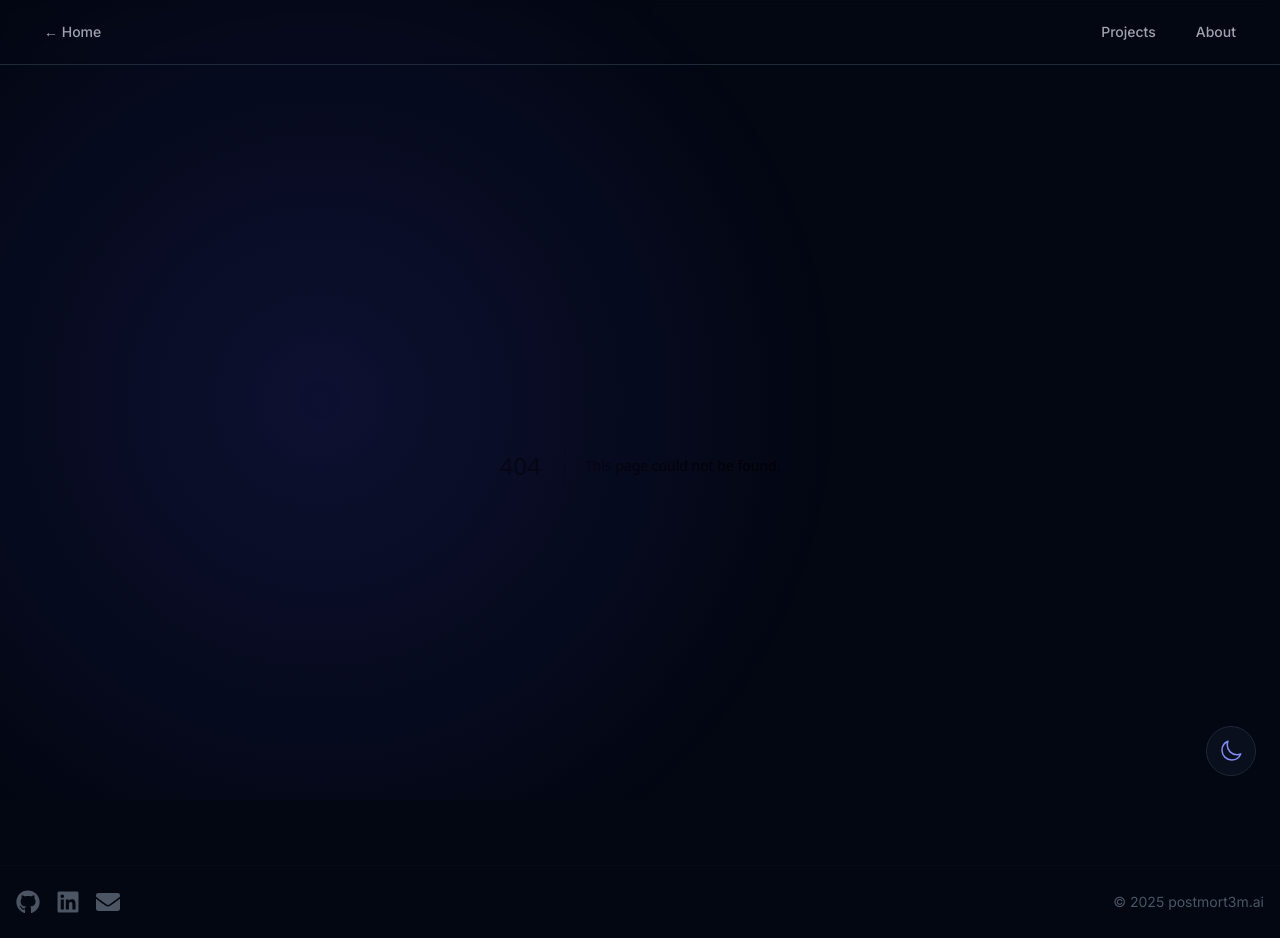
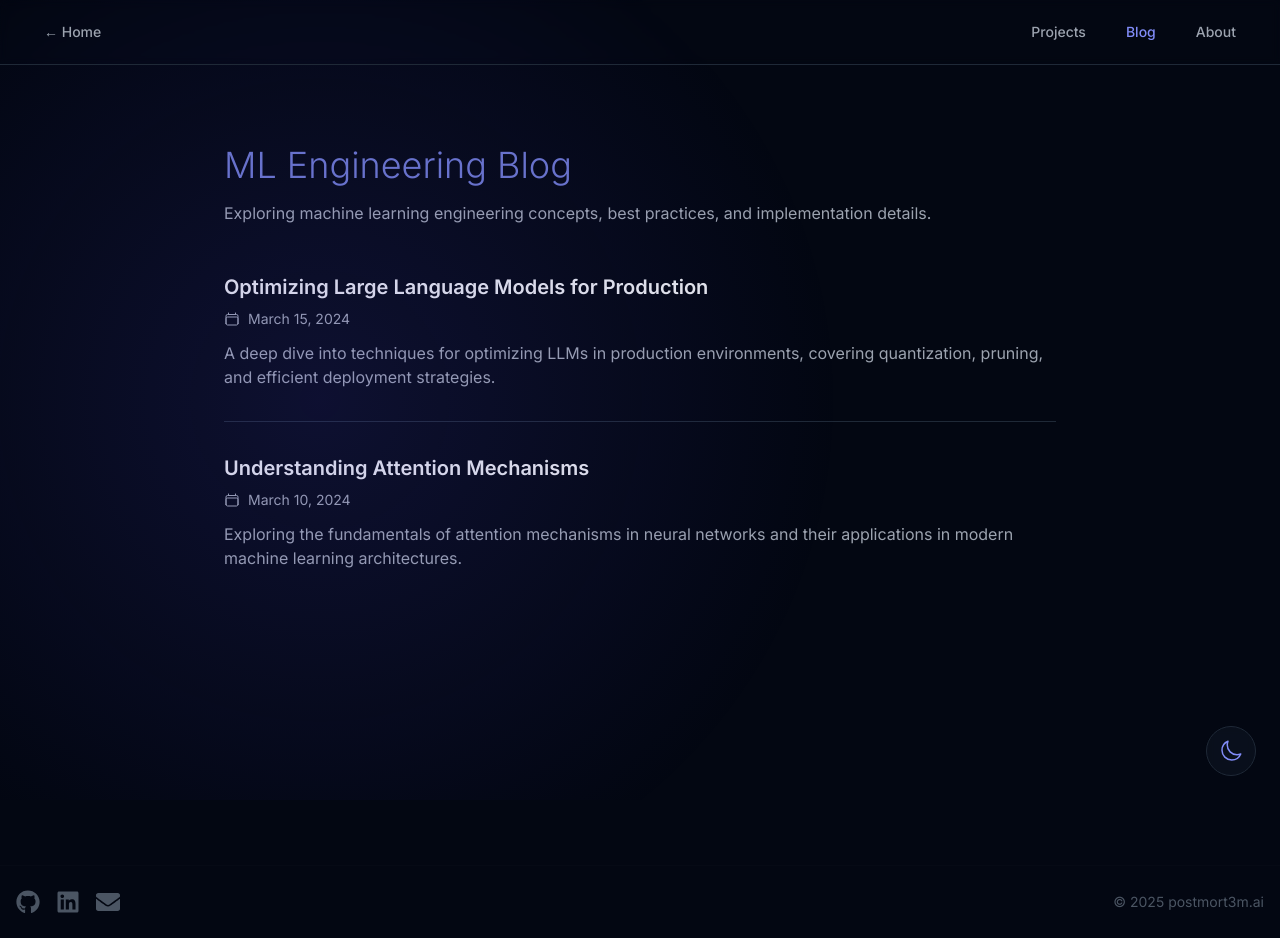
Before and after one commit to esceptico/website, a Next.js app: page /blog in a window 1280 px wide. Before the commit this address had no page. Built offline with nearby package versions, Linux system fonts and the light colour scheme.

Commit message:
Add Blog pages for MLE and Photography modes with dynamic content and routing

```diff
--- /dev/null
+++ b/src/app/blog/[slug]/page.tsx
@@ -0,0 +1,135 @@
+'use client';
+
+import { motion } from 'framer-motion';
+import { useThemeStore } from '@/store/theme';
+import { SectionHeader } from '@/components/SectionHeader';
+import { CalendarIcon } from '@heroicons/react/24/outline';
+import { useParams, useRouter } from 'next/navigation';
+import { useEffect } from 'react';
+
+// This would typically come from a CMS or database
+const allPosts = {
+  'optimizing-llm-production': {
+    title: 'Optimizing Large Language Models for Production',
+    date: '2024-03-15',
+    content: `
+      Content for optimizing LLMs article would go here.
+      This is just a placeholder for now.
+      In a real application, this would be fetched from a CMS or database.
+    `,
+    mode: 'mle'
+  },
+  'understanding-attention-mechanisms': {
+    title: 'Understanding Attention Mechanisms',
+    date: '2024-03-10',
+    content: `
+      Content for attention mechanisms article would go here.
+      This is just a placeholder for now.
+      In a real application, this would be fetched from a CMS or database.
+    `,
+    mode: 'mle'
+  },
+  'urban-light-photography': {
+    title: 'Finding Light in Urban Landscapes',
+    date: '2024-03-12',
+    content: `
+      Content for urban photography article would go here.
+      This is just a placeholder for now.
+      In a real application, this would be fetched from a CMS or database.
+    `,
+    mode: 'photography'
+  },
+  'street-photography-guide': {
+    title: 'The Art of Street Photography',
+    date: '2024-03-08',
+    content: `
+      Content for street photography article would go here.
+      This is just a placeholder for now.
+      In a real application, this would be fetched from a CMS or database.
+    `,
+    mode: 'photography'
+  }
+} as const;
+
+type PostSlug = keyof typeof allPosts;
+
+export default function BlogPost() {
+  const mode = useThemeStore(state => state.mode);
+  const router = useRouter();
+  const params = useParams();
+  const slug = params.slug as PostSlug;
+  const post = allPosts[slug];
+
+  useEffect(() => {
+    if (post && post.mode !== mode) {
+      router.push('/blog');
+    }
+  }, [post, mode, router]);
+
+  if (!post || post.mode !== mode) {
+    return (
+      <div className="min-h-screen p-8 bg-[var(--theme-bg-primary)]">
+        <div className="max-w-4xl mx-auto px-4 py-12 sm:px-6 lg:px-8">
+          <h1 className="text-[var(--theme-text-primary)]">Post not found</h1>
+          <p className="mt-4 text-[var(--theme-text-secondary)]">
+            This post doesn't exist or isn't available in the current mode.
+          </p>
+          <div className="mt-8">
+            <a
+              href="/blog"
+              className="inline-flex items-center text-sm text-[var(--theme-text-secondary)] hover:text-[var(--theme-accent-primary)] transition-colors"
+            >
+              ← Back to blog
+            </a>
+          </div>
+        </div>
+      </div>
+    );
+  }
+
+  return (
+    <div className="min-h-screen p-8 bg-[var(--theme-bg-primary)]">
+      <div className="max-w-4xl mx-auto px-4 py-12 sm:px-6 lg:px-8">
+        <motion.article
+          initial={{ opacity: 0, y: 20 }}
+          animate={{ opacity: 1, y: 0 }}
+          transition={{ duration: 0.5 }}
+        >
+          <div className="mb-8">
+            <SectionHeader
+              title={post.title}
+              as="h1"
+              variant="primary"
+              useAccentColor
+            />
+            <div className="mt-4 flex items-center gap-2 text-sm text-[var(--theme-text-secondary)]">
+              <CalendarIcon className="h-4 w-4" />
+              <time dateTime={post.date}>
+                {new Date(post.date).toLocaleDateString('en-US', {
+                  year: 'numeric',
+                  month: 'long',
+                  day: 'numeric'
+                })}
+              </time>
+            </div>
+          </div>
+
+          <div className="prose prose-lg dark:prose-invert prose-primary max-w-none">
+            <p className="text-[var(--theme-text-secondary)]">
+              {post.content}
+            </p>
+          </div>
+
+          <div className="mt-8 pt-8 border-t border-[var(--theme-border)]">
+            <a
+              href="/blog"
+              className="inline-flex items-center text-sm text-[var(--theme-text-secondary)] hover:text-[var(--theme-accent-primary)] transition-colors"
+            >
+              ← Back to blog
+            </a>
+          </div>
+        </motion.article>
+      </div>
+    </div>
+  );
+}
--- /dev/null
+++ b/src/app/blog/page.tsx
@@ -0,0 +1,105 @@
+'use client';
+
+import { motion } from 'framer-motion';
+import { SectionHeader } from '@/components/SectionHeader';
+import { CalendarIcon } from '@heroicons/react/24/outline';
+import Link from 'next/link';
+import { useThemeStore } from '@/store/theme';
+
+const mlePosts = [
+  {
+    id: 1,
+    title: 'Optimizing Large Language Models for Production',
+    description: 'A deep dive into techniques for optimizing LLMs in production environments, covering quantization, pruning, and efficient deployment strategies.',
+    date: '2024-03-15',
+    slug: 'optimizing-llm-production'
+  },
+  {
+    id: 2,
+    title: 'Understanding Attention Mechanisms',
+    description: 'Exploring the fundamentals of attention mechanisms in neural networks and their applications in modern machine learning architectures.',
+    date: '2024-03-10',
+    slug: 'understanding-attention-mechanisms'
+  }
+];
+
+const photoPosts = [
+  {
+    id: 1,
+    title: 'Finding Light in Urban Landscapes',
+    description: 'Tips and techniques for capturing compelling urban photography, with a focus on natural and artificial lighting.',
+    date: '2024-03-12',
+    slug: 'urban-light-photography'
+  },
+  {
+    id: 2,
+    title: 'The Art of Street Photography',
+    description: 'A guide to capturing authentic moments in street photography, including composition techniques and ethical considerations.',
+    date: '2024-03-08',
+    slug: 'street-photography-guide'
+  }
+];
+
+function BlogPost({ post, index }: { post: any; index: number }) {
+  return (
+    <motion.div
+      initial={{ opacity: 0, x: 50 }}
+      animate={{ opacity: 1, x: 0 }}
+      transition={{ duration: 0.5, delay: index * 0.1 }}
+      className="mb-8 pb-8 border-b border-[var(--theme-border)] last:border-b-0"
+    >
+      <Link href={`/blog/${post.slug}`} className="group">
+        <h2 className="text-xl font-semibold mb-2 text-[var(--theme-text-primary)] group-hover:text-[var(--theme-accent-primary)] transition-colors">
+          {post.title}
+        </h2>
+        <div className="flex items-center gap-2 text-sm text-[var(--theme-text-secondary)] mb-3">
+          <CalendarIcon className="h-4 w-4" />
+          <time dateTime={post.date}>
+            {new Date(post.date).toLocaleDateString('en-US', {
+              year: 'numeric',
+              month: 'long',
+              day: 'numeric'
+            })}
+          </time>
+        </div>
+        <p className="text-[var(--theme-text-secondary)]">
+          {post.description}
+        </p>
+      </Link>
+    </motion.div>
+  );
+}
+
+export default function Blog() {
+  const mode = useThemeStore(state => state.mode);
+
+  const posts = mode === 'mle' ? mlePosts : photoPosts;
+  const title = mode === 'mle' ? 'ML Engineering Blog' : 'Photography Blog';
+  const description = mode === 'mle'
+    ? 'Exploring machine learning engineering concepts, best practices, and implementation details.'
+    : 'A collection of photography insights, techniques, and personal experiences.';
+
+  return (
+    <div className="min-h-screen p-8 bg-[var(--theme-bg-primary)]">
+      <div className="max-w-4xl mx-auto px-4 py-12 sm:px-6 lg:px-8">
+        <div className="mb-12">
+          <SectionHeader
+            title={title}
+            as="h1"
+            variant="primary"
+            useAccentColor
+          />
+          <p className="mt-4 text-[var(--theme-text-secondary)]">
+            {description}
+          </p>
+        </div>
+
+        <div className="space-y-8">
+          {posts.map((post, index) => (
+            <BlogPost key={post.id} post={post} index={index} />
+          ))}
+        </div>
+      </div>
+    </div>
+  );
+}
--- a/src/components/Navigation.tsx
+++ b/src/components/Navigation.tsx
@@ -11,8 +11,8 @@ export default function Navigation() {
   if (pathname === '/') return null;
 
   const modeLinks = mode === 'mle'
-    ? [{ href: '/projects', label: 'Projects' }, { href: '/about', label: 'About' }]
-    : [{ href: '/portfolio', label: 'Portfolio' }, { href: '/about', label: 'About' }];
+    ? [{ href: '/projects', label: 'Projects' }, { href: '/blog', label: 'Blog' }, { href: '/about', label: 'About' }]
+    : [{ href: '/portfolio', label: 'Portfolio' }, { href: '/blog', label: 'Blog' }, { href: '/about', label: 'About' }];
 
   return (
     <nav className="sticky top-0 z-50 backdrop-blur-sm border-b border-[var(--theme-border)]">
```
